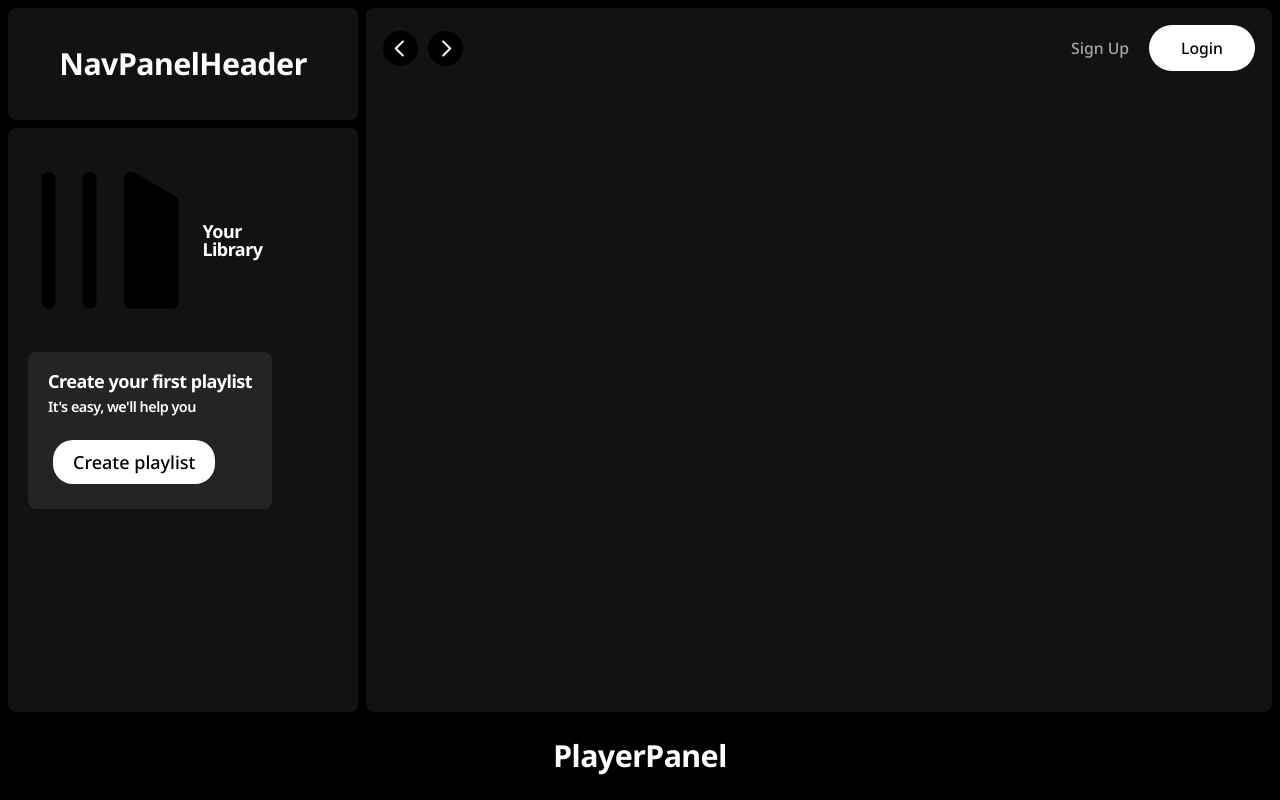
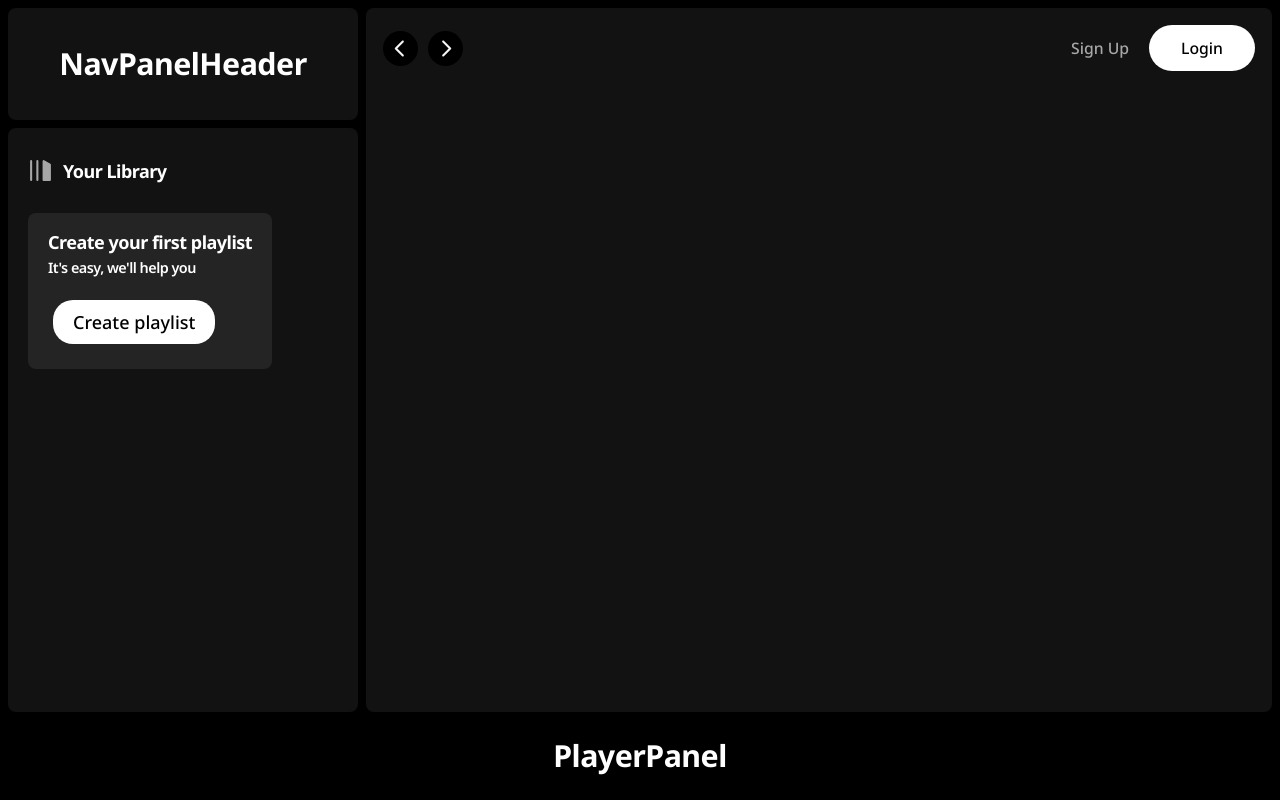
Before and after one commit to 0rokuSaki/rythmix, a React (Vite) app: page / in a window 1280 px wide. Built offline with nearby package versions, Linux system fonts and the light colour scheme.

Commit message:
Add scss pages

```diff
--- /dev/null
+++ b/src/assets/styles/cmps/NavPanel/_station-preview.scss
@@ -0,0 +1,3 @@
+.station-preview{
+
+}
--- a/src/assets/styles/main.scss
+++ b/src/assets/styles/main.scss
@@ -19,8 +19,10 @@
 @import "cmps/NavPanel/nav-panel";
 @import "cmps/NavPanel/nav-panel-header";
 @import "cmps/NavPanel/my-library-panel";
+@import "cmps/NavPanel/station-preview";
 @import "cmps/PlayerPanel/player-panel";
 @import "cmps/top-bar";
 @import "cmps/station-image";
 @import "cmps/SongList/song-list";
 @import "cmps/SongList/song-preview";
+@import "cmps/icons/icons"
```
